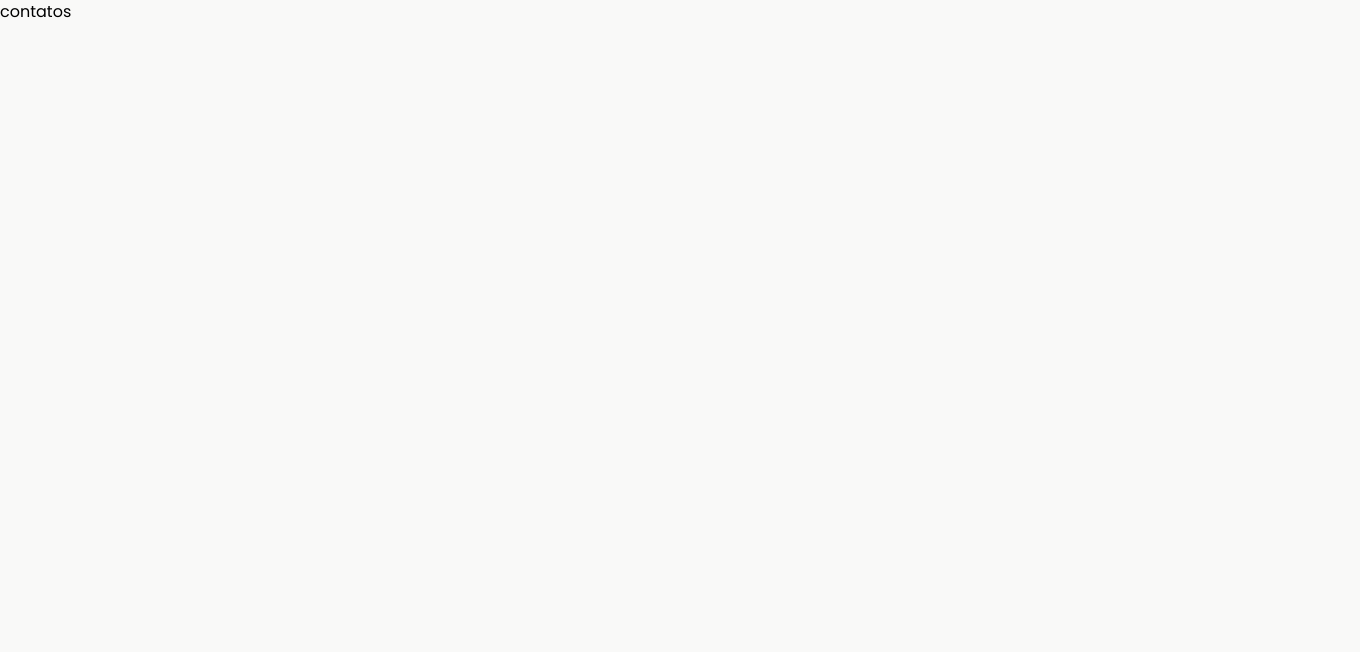
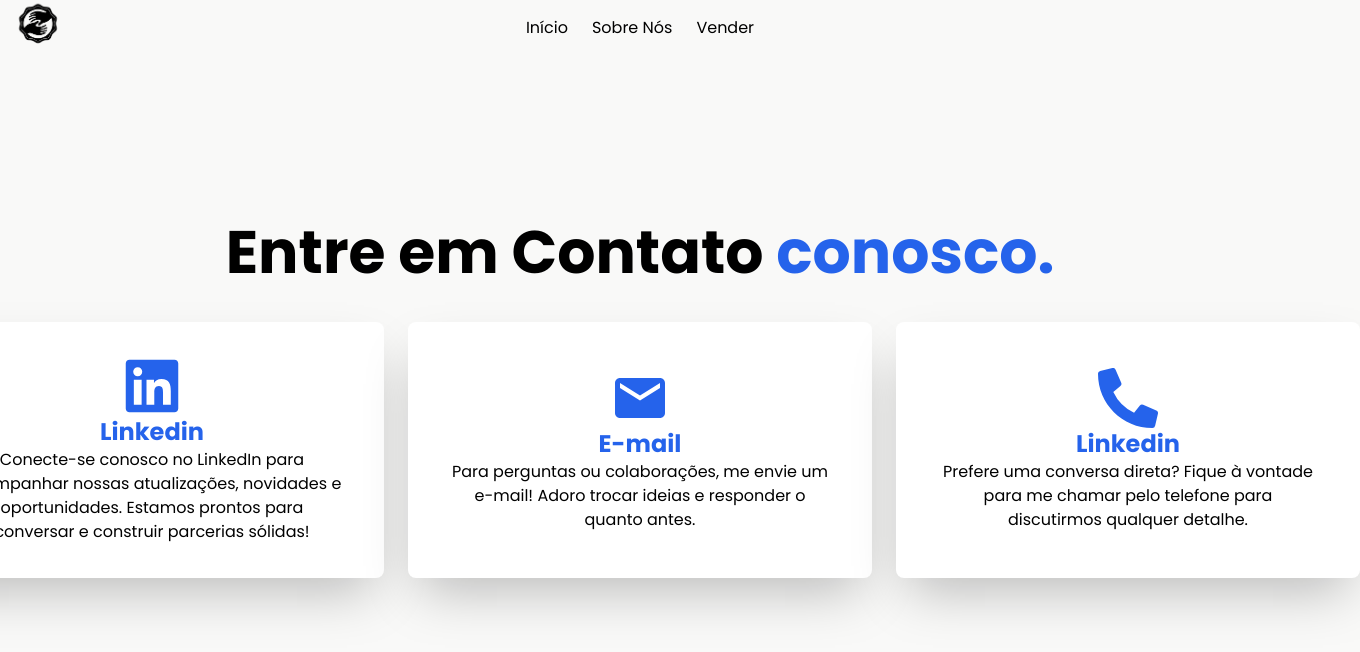
Before and after one commit to OnlyChristianDev/Armaz-m-de-produtos, a Next.js app: page /contatos in a window 1280 px wide. Shown: the top 652 px of the page, 1360 px wide, since content can reach past the window. Built offline with nearby package versions, Linux system fonts and the light colour scheme.

Commit message:
finalização da página de contatos

```diff
--- a/package.json
+++ b/package.json
@@ -9,10 +9,14 @@
     "lint": "next lint"
   },
   "dependencies": {
+    "@fortawesome/fontawesome-svg-core": "^6.6.0",
+    "@fortawesome/free-solid-svg-icons": "^6.6.0",
+    "@fortawesome/react-fontawesome": "^0.2.2",
     "lottie-react": "^2.4.0",
     "next": "15.0.1",
     "react": "19.0.0-rc-69d4b800-20241021",
-    "react-dom": "19.0.0-rc-69d4b800-20241021"
+    "react-dom": "19.0.0-rc-69d4b800-20241021",
+    "react-icons": "^5.3.0"
   },
   "devDependencies": {
     "@types/node": "^20",
--- a/src/app/contatos/page.tsx
+++ b/src/app/contatos/page.tsx
@@ -1,5 +1,23 @@
+"use client"
+
+import Header from "../../components/Header"
+import RedesSociais from "../../components/RedesSociais"
+import { FaLinkedin, FaPhoneAlt} from "react-icons/fa"
+import { MdEmail } from "react-icons/md"
+import Footer from "@/components/Footer"
+
 export default function Contatos(){
     return (
-    <h1>contatos</h1>
+    <div className="w-full min-h-screen flex flex-col items-center justify-center">
+        <Header />
+        <div className="flex items-center justify-center flex-col">
+            <h1 className="text-6xl font-bold">Entre em Contato <span className="text-blue-600">conosco.</span></h1>
+            <div className="flex gap-6 items-center justify-center mt-10">
+                <RedesSociais icone={<><FaLinkedin /></>} nomeRedeSocial="Linkedin" descricao="Conecte-se conosco no LinkedIn para acompanhar nossas atualizações, novidades e oportunidades. Estamos prontos para conversar e construir parcerias sólidas!" />
+                <RedesSociais icone={<><MdEmail /></>} nomeRedeSocial="E-mail" descricao="Para perguntas ou colaborações, me envie um e-mail! Adoro trocar ideias e responder o quanto antes." />
+                <RedesSociais icone={<><FaPhoneAlt /></>} nomeRedeSocial="Linkedin" descricao="Prefere uma conversa direta? Fique à vontade para me chamar pelo telefone para discutirmos qualquer detalhe." />
+            </div>
+        </div>
+    </div>
     )
 }
--- a/src/components/Footer.tsx
+++ b/src/components/Footer.tsx
@@ -1,4 +1,4 @@
-export default function(){
+export default function Footer(){
     return(
         <div>
             <footer className="mt-10 flex items-center justify-center mb-10 flex-col">
--- /dev/null
+++ b/src/components/RedesSociais.tsx
@@ -0,0 +1,25 @@
+interface RedesSociaisProps{
+    nomeRedeSocial : string,
+    descricao : string
+    icone : IconType
+}
+
+import { IconType } from "react-icons";
+
+export default function RedesSociais( {icone, nomeRedeSocial, descricao } : RedesSociaisProps){
+    return (
+        <div className="bg-white flex items-center justify-center p-10 h-64 rounded-lg shadow-2xl">
+            <div className="flex flex-col items-center justify-center">
+                <div className="text-blue-600 text-6xl">
+                    {icone}
+                </div>
+                <h2 className="text-blue-600 text-2xl font-semibold ">
+                    {nomeRedeSocial}
+                </h2>
+                <p className="w-96 text-center">
+                    {descricao}
+                </p>
+            </div>
+        </div>
+    )
+}
```
Also changed, not shown: 1 other file (tests, documents, lock files or other folders).
